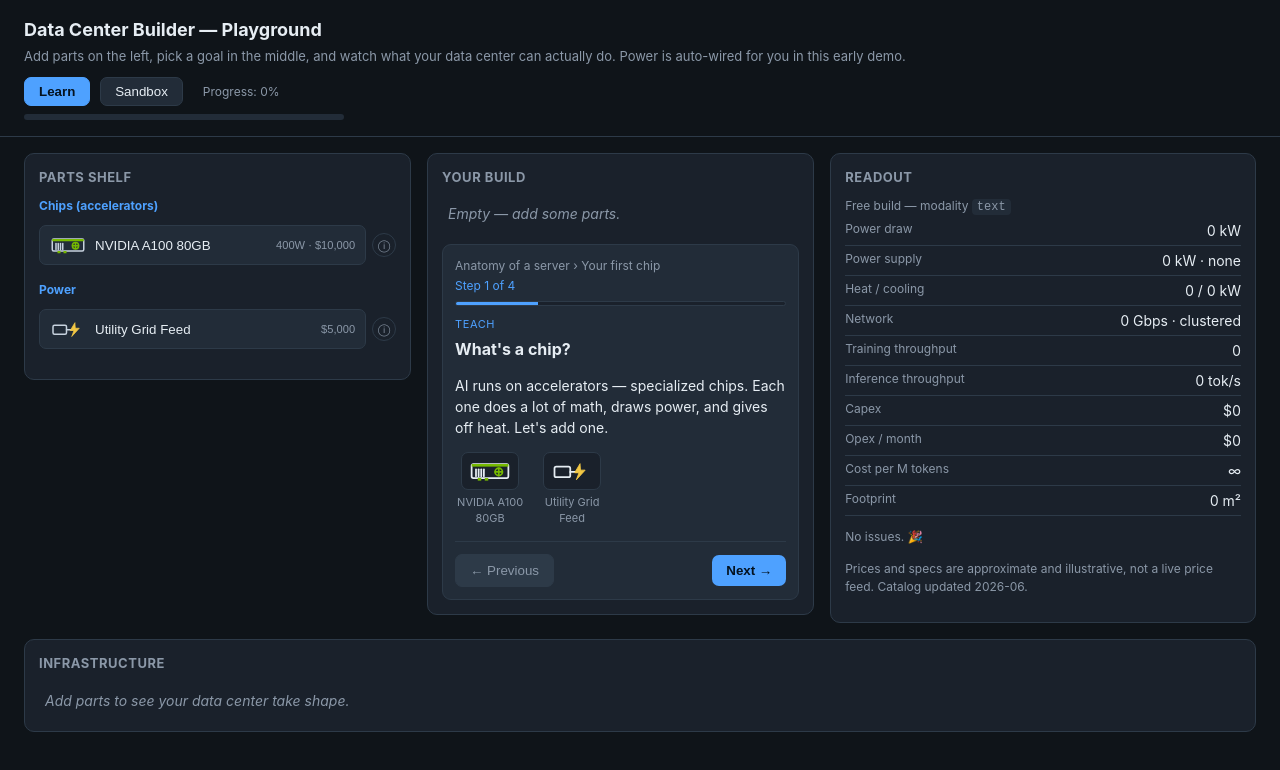
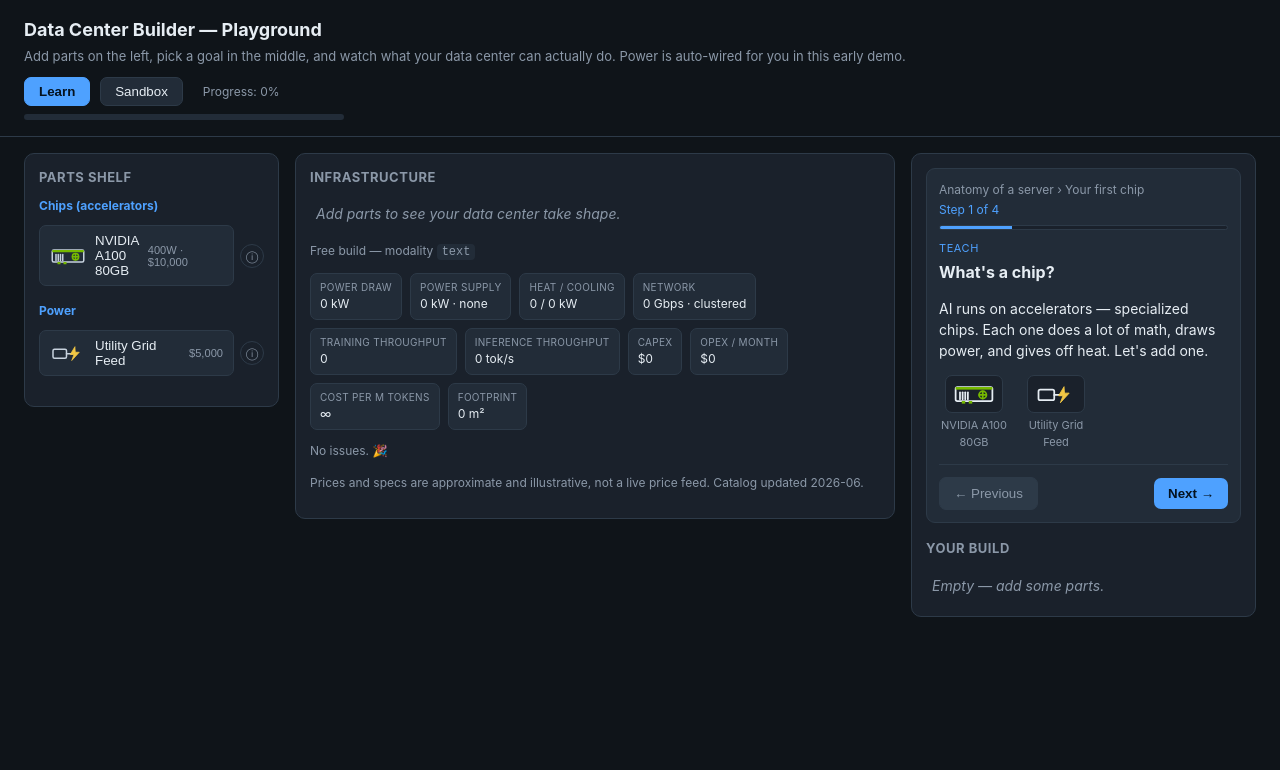
Before and after one commit to jpatel3/datacenter-builder, a website built with Vite: page index.html in a window 1280 px wide. Built offline with nearby package versions, Linux system fonts and the light colour scheme.

Commit message:
refactor(ui): center the infra board as hero; condense readout to KPI chips

```diff
--- a/index.html
+++ b/index.html
@@ -18,8 +18,13 @@
       header { padding: 16px 24px; border-bottom: 1px solid var(--line); }
       header h1 { margin: 0; font-size: 18px; }
       header p { margin: 4px 0 0; color: var(--muted); font-size: 13px; }
-      main { display: grid; grid-template-columns: 1fr 1fr 1.1fr; gap: 16px; padding: 16px 24px; align-items: start; }
+      main { display: grid; grid-template-columns: 0.85fr 2fr 1.15fr; gap: 16px; padding: 16px 24px; align-items: start; }
       @media (max-width: 980px) { main { grid-template-columns: 1fr; } }
+      .kpis { display: flex; flex-wrap: wrap; gap: 8px; margin: 12px 0; }
+      .kpi { background: var(--panel2); border: 1px solid var(--line); border-radius: 7px; padding: 6px 9px; font-size: 12px; }
+      .kpi .k { color: var(--muted); display: block; font-size: 10px; text-transform: uppercase; letter-spacing: .03em; }
+      .kpi .v { font-variant-numeric: tabular-nums; }
+      #board svg { display: block; }
       .panel { background: var(--panel); border: 1px solid var(--line); border-radius: 10px; padding: 14px; }
       .panel h2 { margin: 0 0 10px; font-size: 13px; text-transform: uppercase; letter-spacing: .04em; color: var(--muted); }
       .cat { margin-bottom: 12px; }
@@ -113,26 +118,23 @@
     <main>
       <section class="panel"><h2>Parts shelf</h2><div id="shelf"></div></section>
       <section class="panel">
-        <h2>Your build</h2>
-        <div id="build"></div>
-        <div id="scenario-wrap" style="margin-top:14px">
+        <h2>Infrastructure</h2>
+        <div id="board"></div>
+        <div id="result" style="margin-top:12px"></div>
+        <div id="metrics" class="kpis"></div>
+        <div id="violations"></div>
+        <p id="disclaimer" class="sub" style="margin-top:14px"></p>
+      </section>
+      <section class="panel">
+        <div id="scenario-wrap">
           <h2>Goal</h2>
           <select id="scenario"></select>
         </div>
-        <div id="lesson" class="lesson" style="margin-top:14px"></div>
-      </section>
-      <section class="panel">
-        <h2>Readout</h2>
-        <div id="result"></div>
-        <div id="metrics"></div>
-        <div id="violations" style="margin-top:12px"></div>
-        <p id="disclaimer" class="sub" style="margin-top:14px"></p>
+        <div id="lesson" class="lesson"></div>
+        <h2 style="margin-top:16px">Your build</h2>
+        <div id="build"></div>
       </section>
     </main>
-    <section class="panel board-panel" id="board-panel">
-      <h2>Infrastructure</h2>
-      <div id="board"></div>
-    </section>
     <div id="detail-backdrop"></div>
     <aside id="detail-panel" aria-hidden="true"></aside>
     <script type="module" src="/src/main.ts"></script>
--- a/src/main.ts
+++ b/src/main.ts
@@ -295,7 +295,7 @@
     [`Cost ${perUnit}`, money(metrics.cost.costPerMillionTokens)],
     ["Footprint", `${fmt(metrics.space.usedSqM, 1)} m²`],
   ];
-  $("metrics").innerHTML = rows.map(([k, v]) => `<div class="metric"><span class="sub">${k}</span><span>${v}</span></div>`).join("");
+  $("metrics").innerHTML = rows.map(([k, v]) => `<div class="kpi"><span class="k">${k}</span><span class="v">${v}</span></div>`).join("");
   const vEl = $("violations");
   vEl.innerHTML = !metrics.violations.length
     ? `<div class="sub">No issues. 🎉</div>`
```
Also changed, not shown: docs/superpowers/specs/2026-06-26-ui-enhancements-design.md (+1 -1 lines).
